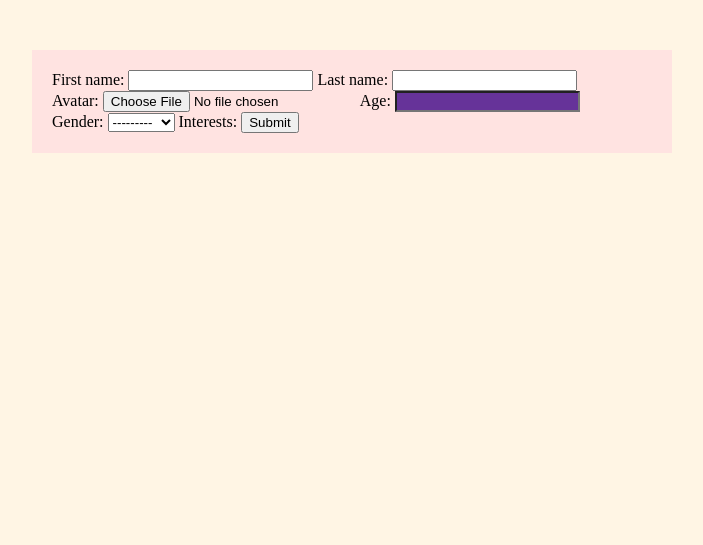
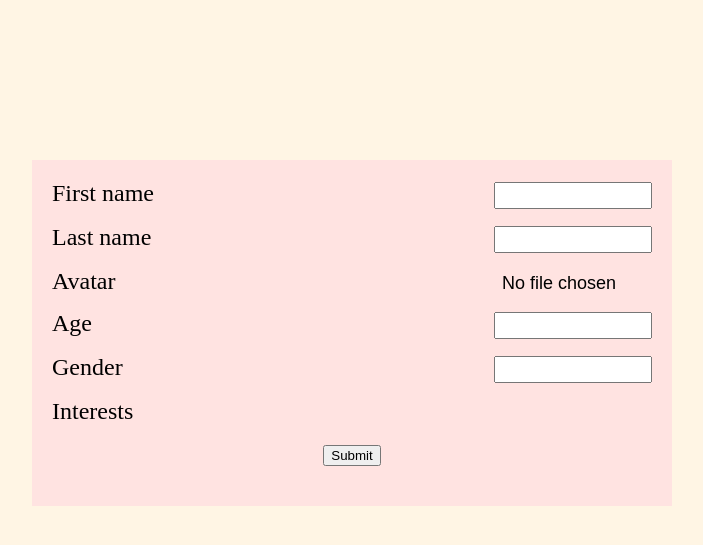
Before and after one commit to TheRufio/CatMate, a Django app: page /create-user-profile/ in a window 1280 px wide. Shown: the top 545 px of the page, without its empty margins (288-991 px from the left). Run offline with Django 5.2, Linux system fonts and the light colour scheme; the visitor is signed in with stand-in values (Sample User, id 1); data that the repository does not hold is empty.

Commit message:
+ basic style for create-user-profile by block/inline-block elements

```diff
--- a/catmate/main/forms.py
+++ b/catmate/main/forms.py
@@ -7,8 +7,10 @@ class UserProfileForm(forms.ModelForm):
         model = UserProfile
         fields = ['avatar', 'age', 'gender', 'interests']
         widgets = {
-            'age': forms.NumberInput(attrs={'class': 'profile-input profile-age'}),
-            'interests': forms.CheckboxSelectMultiple(attrs={'class': 'profile_checkbox'}),
+            'avatar': forms.FileInput(attrs={'class': 'field-value avatar'}),
+            'age': forms.NumberInput(attrs={'class': 'field-value'}),
+            'gender': forms.TextInput(attrs={'class': 'field-value'}),
+            'interests': forms.CheckboxSelectMultiple(attrs={'class': 'field-value'}),
         }
 
 # Change all widget like interests
@@ -21,7 +23,8 @@ class UserProfileNameForm(forms.ModelForm):
     def __init__(self, *args, **kwargs):
         super().__init__(*args, **kwargs)
         self.fields['first_name'].required = True
-        # self.fields['first_name'].widget.attrs.update({'class': 'profile-input'})
+        self.fields['first_name'].widget.attrs.update({'class': 'field-value'})
         self.fields['last_name'].required = True
+        self.fields['last_name'].widget.attrs.update({'class': 'field-value'})
 
 # And here like first_name
--- a/catmate/main/static/main/user-profile.css
+++ b/catmate/main/static/main/user-profile.css
@@ -21,26 +21,46 @@ html, body {
     margin-right: auto;
     background-color: #FFE3E1;
     padding: 20px;
-    margin-top: 50px
+    margin-top: 20vh;
 }
 
 .profile-container-item {
-    display: inline-block;
+    display: block;
+    width: 100%;
+    margin-bottom: 15px;
+    font-size: 0;
 }
 
-/* .profile-container-item label {
-    background-color: red;
+.profile-container-item .field-name,
+.profile-container-item .field-value {
+    display: inline-block;
+    width: 50%;
 }
 
-.profile-container-item input {
-    background-color: gray;
+.profile-container-item .field-name {
+    font-size: 24px;
+    text-align: left;
 }
 
-.profile-container-item-interests {
+.profile-container-item .field-value {
+    text-align: right;
+    font-size: 18px;
+}
+
+
+.profile-container-item .field-error {
     display: block;
-    background-color: #9c4f4f;
-} */
+    margin-top: 5px;
+    color: red;
+    font-size: 12px;
+}
 
-.profile-input {
-    background-color: rebeccapurple;
+
+input[type="file"]::file-selector-button {
+    display: none;
 }
+
+.profile-container button {
+    display: block;
+    margin: 20px auto;
+}
--- a/catmate/main/templates/main/create-user-profile.html
+++ b/catmate/main/templates/main/create-user-profile.html
@@ -15,17 +15,17 @@
         {% csrf_token %}
         {% for field in userprofilename_form %}
             <div class="profile-container-item">
-                {{ field.label_tag }}
-                {{ field }}
-                {{ field.errors }}
+                <div class="field-name">{{ field.label }}</div>
+                <div class="field-value">{{ field }}</div>
+                <div class="field-error">{{ field.errors }}</div>
             </div>
         {% endfor %}
 
         {% for field in userprofile_form %}
-            <div class="profile-container-item {% if field.name == 'interests'%} profile-container-item-interests {% endif %}">
-                {{ field.label_tag }}
-                {{ field }}
-                {{ field.errors }}
+            <div class="profile-container-item">
+                <div class="field-name">{{ field.label }}</div>
+                <div class="field-value">{{ field }}</div>
+                <div class="field-error">{{ field.errors }}</div>
             </div>
         {% endfor %}
         <button type="submit">Submit</button>
```
